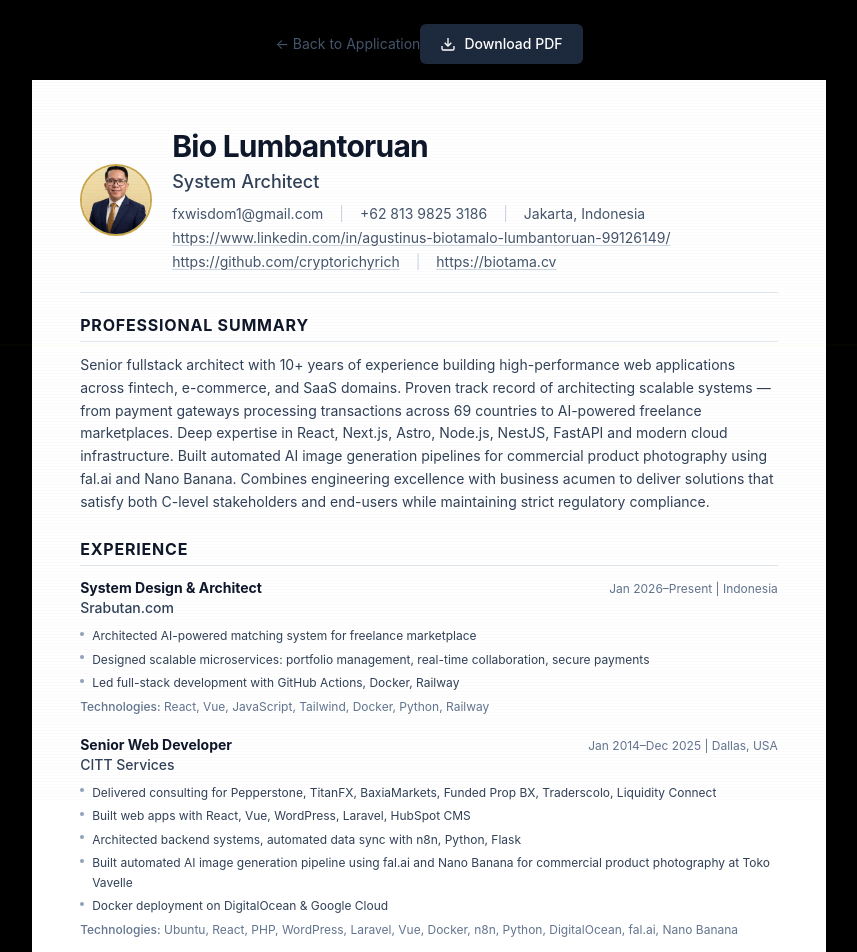
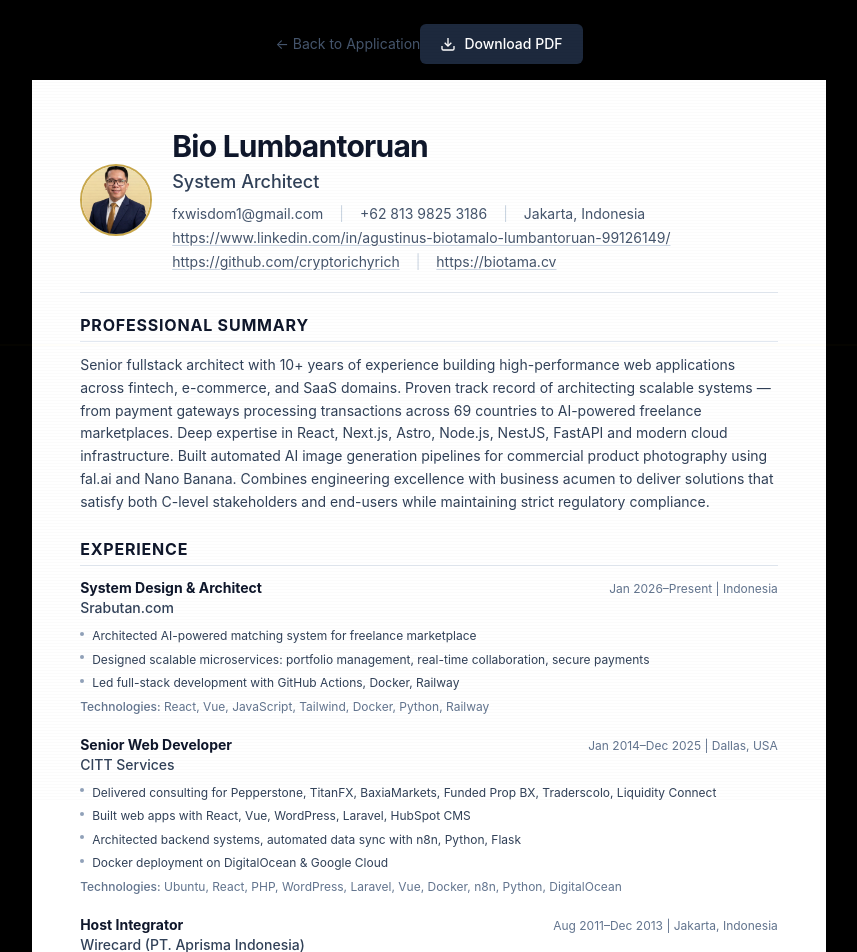
Before and after one commit to cryptorichyrich/biotama-next, a Next.js app: page /applications/1/resume in a window 1280 px wide. Shown: the top 952 px of the page, without its empty margins (211-1068 px from the left). Built offline with nearby package versions, Linux system fonts and the light colour scheme.

Commit message:
fix: remove Toko Vavelle from CITT Services experience

```diff
--- a/src/data/experience.ts
+++ b/src/data/experience.ts
@@ -35,7 +35,6 @@ export const experiences: Experience[] = [
       "Delivered consulting for Pepperstone, TitanFX, BaxiaMarkets, Funded Prop BX, Traderscolo, Liquidity Connect",
       "Built web apps with React, Vue, WordPress, Laravel, HubSpot CMS",
       "Architected backend systems, automated data sync with n8n, Python, Flask",
-      "Built automated AI image generation pipeline using fal.ai and Nano Banana for commercial product photography at Toko Vavelle",
       "Docker deployment on DigitalOcean & Google Cloud",
     ],
     tech: [
@@ -49,8 +48,6 @@ export const experiences: Experience[] = [
       "n8n",
       "Python",
       "DigitalOcean",
-      "fal.ai",
-      "Nano Banana",
     ],
   },
   {
```
